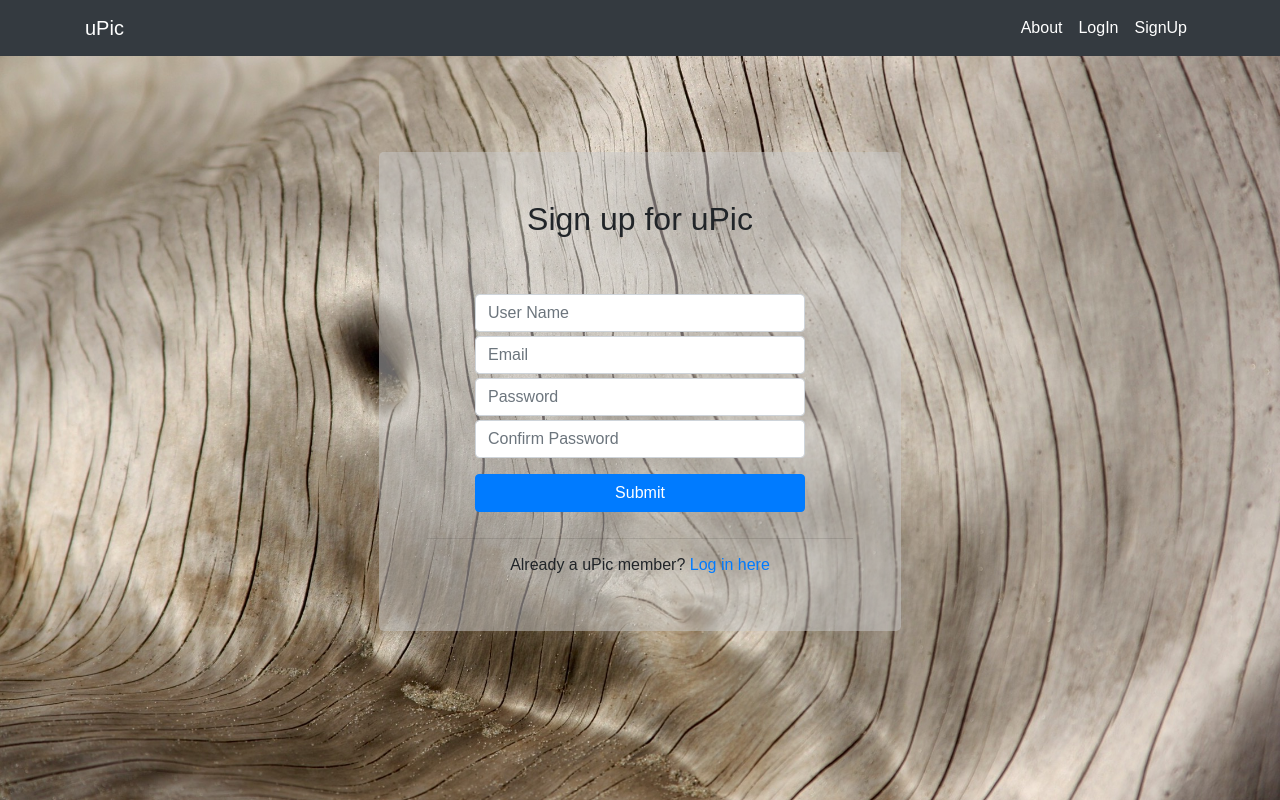
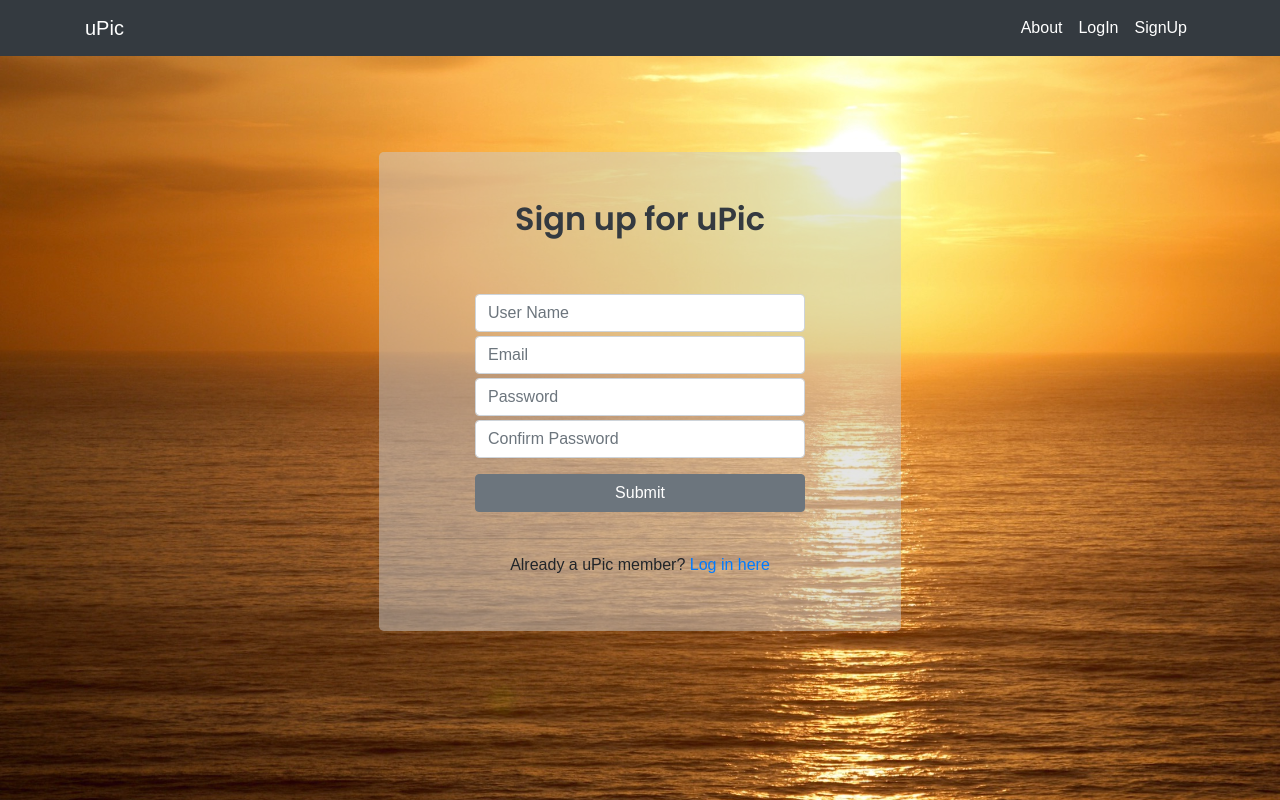
Before and after one commit to iskona/uPic, a React (Create React App) app in the folder client/: page /signup in a window 1280 px wide. Shown: the top 800 px of the page. Built offline with nearby package versions, Linux system fonts and the light colour scheme.

Commit message:
changing style of Signup

```diff
--- a/client/src/components/Login.js
+++ b/client/src/components/Login.js
@@ -2,15 +2,15 @@ import React, { useRef, useState } from 'react';
 import API from '../utils/API';
 import { Redirect } from "react-router-dom";
 import Title from './Title';
-import Img6 from '../Style/Img/7.jpg';
+import Img from '../Style/Img/7.jpg';
 import "../Style/LogInSignUp.css";
 
 function Login() {
     const [loggedIn, setloggedIn] = useState(false);
     const emailRef = useRef();
     const passwordRef = useRef();
-    let bgStyle = {
-        backgroundImage: "url(" + Img6 + ")"
+    const bgStyle = {
+        backgroundImage: "url(" + Img + ")"
     };
     const handleSubmit = (event) => {
         event.preventDefault();
--- a/client/src/components/SignUp.js
+++ b/client/src/components/SignUp.js
@@ -2,6 +2,8 @@ import React, { useState, useRef } from 'react';
 import API from '../utils/API';
 import { Redirect } from "react-router-dom";
 import "../Style/LogInSignUp.css";
+import Title from './Title';
+import Img from '../Style/Img/6.jpg';
 
 function SignUp() {
     const [loggedIn, setloggedIn] = useState({
@@ -9,11 +11,13 @@ function SignUp() {
         user: ""
     });
 
-
     const nameRef = useRef();
     const emailRef = useRef();
     const passwordRef = useRef();
     const password2Ref = useRef();
+    const bgStyle = {
+        backgroundImage: "url(" + Img + ")"
+    };
 
     const handleSubmit = (event) => {
         event.preventDefault();
@@ -25,7 +29,7 @@ function SignUp() {
         })
             .then(result => {
                 console.log(result.data)
-            localStorage.setItem("email",result.data.email);
+                localStorage.setItem("email", result.data.email);
                 setloggedIn({
                     signedin: true,
                     user: result.data.email
@@ -34,12 +38,12 @@ function SignUp() {
     }
 
     return (
-        <div className="bgCover">
+        <div className="bgCover" style={bgStyle}>
 
             {!loggedIn.signedin ?
                 (<div className="container p-5 signUpDiv">
                     <div className="jumbotron mt-5 p-5 w-50 mx-auto justify-content-center">
-                        <h2>Sign up for uPic</h2>
+                        <Title title="Sign up for uPic" displaySize="5" />
                         <form className="p-5 mx-auto">
                             <div className="form-group">
                                 <input type="text"
@@ -61,7 +65,7 @@ function SignUp() {
                             </div>
 
                             <button type="submit"
-                                className="btn btn-primary btn-block"
+                                className="btn btn-secondary btn-block"
                                 onClick={handleSubmit}>
                                 Submit
                             </button>
```
Lines whose indentation alone changed are shown as unchanged.
